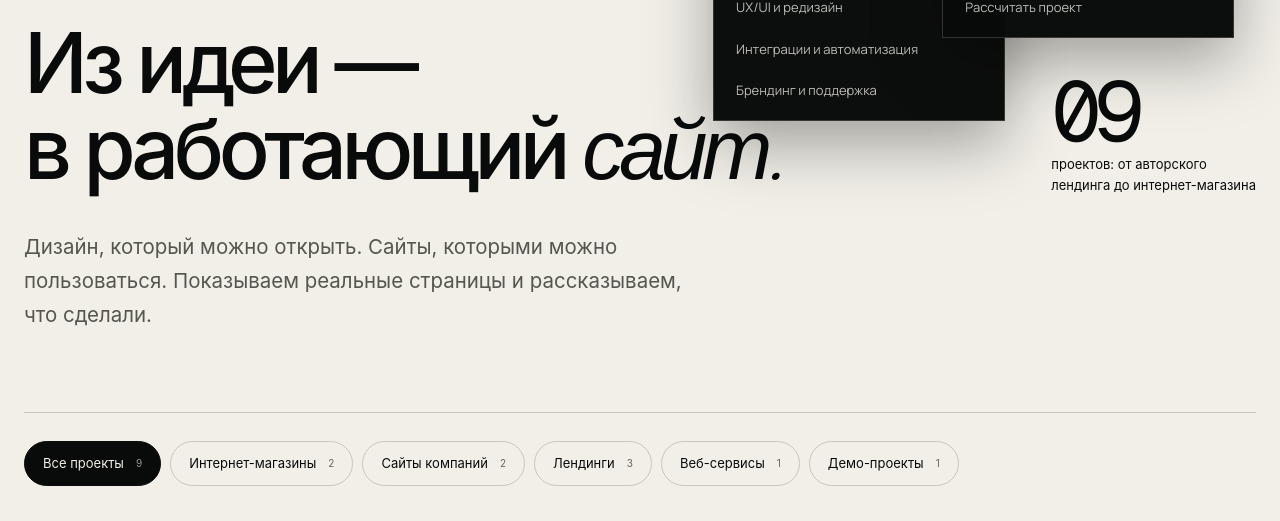
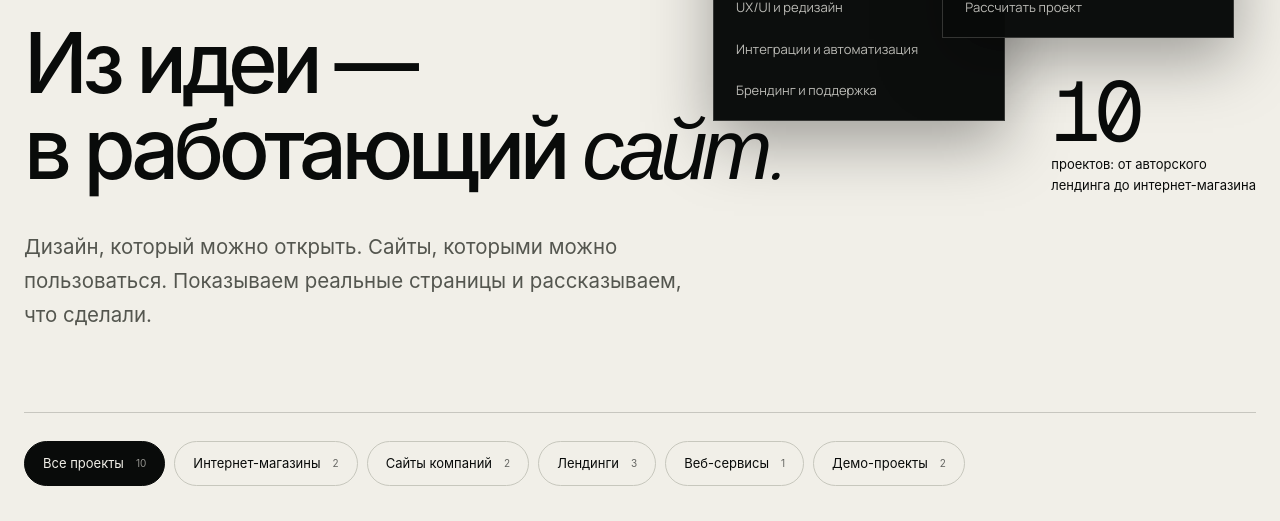
Before and after one commit to a63909/krivye-linii-web, a Next.js app: page /portfolio in a window 1280 px wide. Shown: the part 218-739 px from the top of the page. Built offline with nearby package versions, Linux system fonts and the light colour scheme.

Commit message:
Add ROSESCORT demonstration platform to portfolio

```diff
--- a/app/portfolio/projects.ts
+++ b/app/portfolio/projects.ts
@@ -89,6 +89,16 @@ export const portfolioProjects = [
     scope: ["Дизайн и разработка", "Каталог проектов", "Страница объекта", "Услуги и контакты", "Адаптивная версия"],
     detail: "Это демонстрационный проект студии с работающими страницами. Он показывает дизайн и реализацию, а не результаты или объекты реального заказчика.",
   },
+  {
+    slug: "rosescort", name: "РОСЭСКОРТ", category: "Демо-проекты", type: "Демонстрационная платформа сопровождения мероприятий",
+    url: "https://ryadom-vitrina-a63909.vercel.app/", domain: "ryadom-vitrina-a63909.vercel.app",
+    image: "/images/real-projects/rosescort.webp", color: "#c6b8a7",
+    description: "Каталог сервиса сопровождения мероприятий: выбор города, профили, избранное и подробные карточки участников.",
+    task: "Разработать интерфейс каталога, в котором удобно искать подходящий профиль и изучать информацию перед обращением.",
+    solution: "Собрали главную с витриной профилей, выбором города и избранным. Подробная карточка открывается поверх каталога и показывает описание, интересы и подходящие форматы мероприятий. Правила сервиса и границы формата вынесены в отдельные блоки.",
+    scope: ["Дизайн и разработка", "Каталог профилей", "Выбор города", "Избранное и карточки", "Адаптивная версия"],
+    detail: "Реализованный демонстрационный проект с вымышленными профилями совершеннолетних участников. Показывает интерфейс сопровождения мероприятий; интимные услуги не предусмотрены. Можно открыть каталог и подробные карточки.",
+  },
 ] as const;
 
 export type PortfolioProject = (typeof portfolioProjects)[number];
```
Also changed, not shown: public/images/real-projects/rosescort.webp (added).
